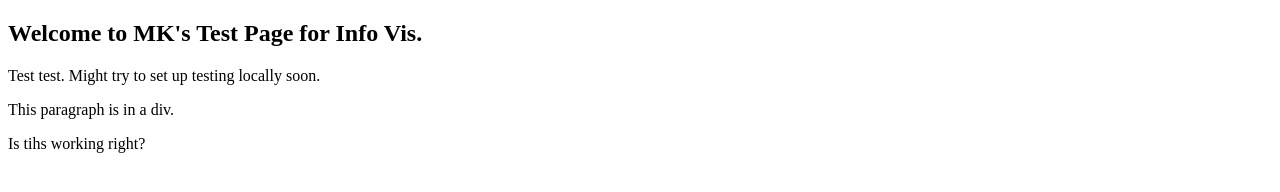
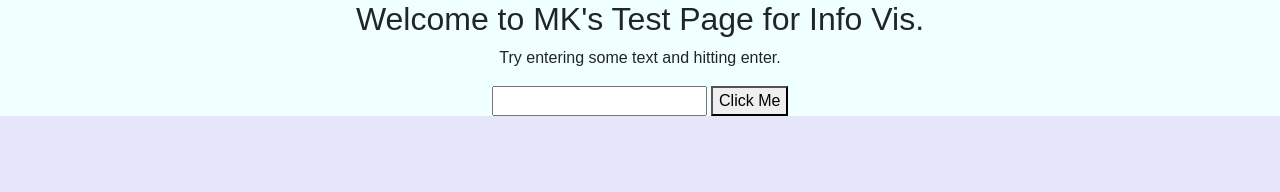
Before and after one commit to mkfairf23/website, a plain HTML site: page index.html in a window 1280 px wide. Drawn offline with nearby package versions, Linux system fonts and the light colour scheme.

Commit message:
added the js and css file, added some practice code to the index page.

```diff
--- a/index.html
+++ b/index.html
@@ -3,20 +3,26 @@
 <head>
     <meta charset="utf-8" />
 
-<title> Info Vis Test Page </title>
+    <title> Info Vis Test Page </title>
+
+    <link href="https://cdn.jsdelivr.net/npm/bootstrap@5.3.2/dist/css/bootstrap.min.css" rel="stylesheet" integrity="sha384-T3c6CoIi6uLrA9TneNEoa7RxnatzjcDSCmG1MXxSR1GAsXEV/Dwwykc2MPK8M2HN" crossorigin="anonymous">
+    <link rel="stylesheet" href="style.css" />
 
 </head>
 <body>
 
-<h2> Welcome to MK's Test Page for Info Vis. </h2>
+    <div>
+        <h2> Welcome to MK's Test Page for Info Vis. </h2>
 
-<p> Test test. Might try to set up testing locally soon. </p>
+        <p> Try entering some text and hitting enter. </p>
+        <input id="inputText" />
 
-<div> <p> This paragraph is in a div. </p> </div>
+        <button id="button"> Click Me </button>
+    </div>
 
-<list>
-  <a> Is tihs working right? </a>
-</list>
+
+    <script src="https://cdn.jsdelivr.net/npm/bootstrap@5.3.2/dist/js/bootstrap.bundle.min.js" integrity="sha384-C6RzsynM9kWDrMNeT87bh95OGNyZPhcTNXj1NW7RuBCsyN/o0jlpcV8Qyq46cDfL" crossorigin="anonymous"></script>
+    <script src="script.js"></script>
 
 
 </body>
--- /dev/null
+++ b/script.js
@@ -0,0 +1,8 @@
+
+var input = document.getElementById("inputText");
+
+
+
+var guessLetters;
+
+var gameOver = false;
--- /dev/null
+++ b/style.css
@@ -0,0 +1,11 @@
+
+body {
+    text-align: center;
+    background-color: lavender;
+    font-family: Arial, Helvetica, sans-serif;
+}
+
+div {
+    background-color: azure;
+    margin: auto;
+}
```
